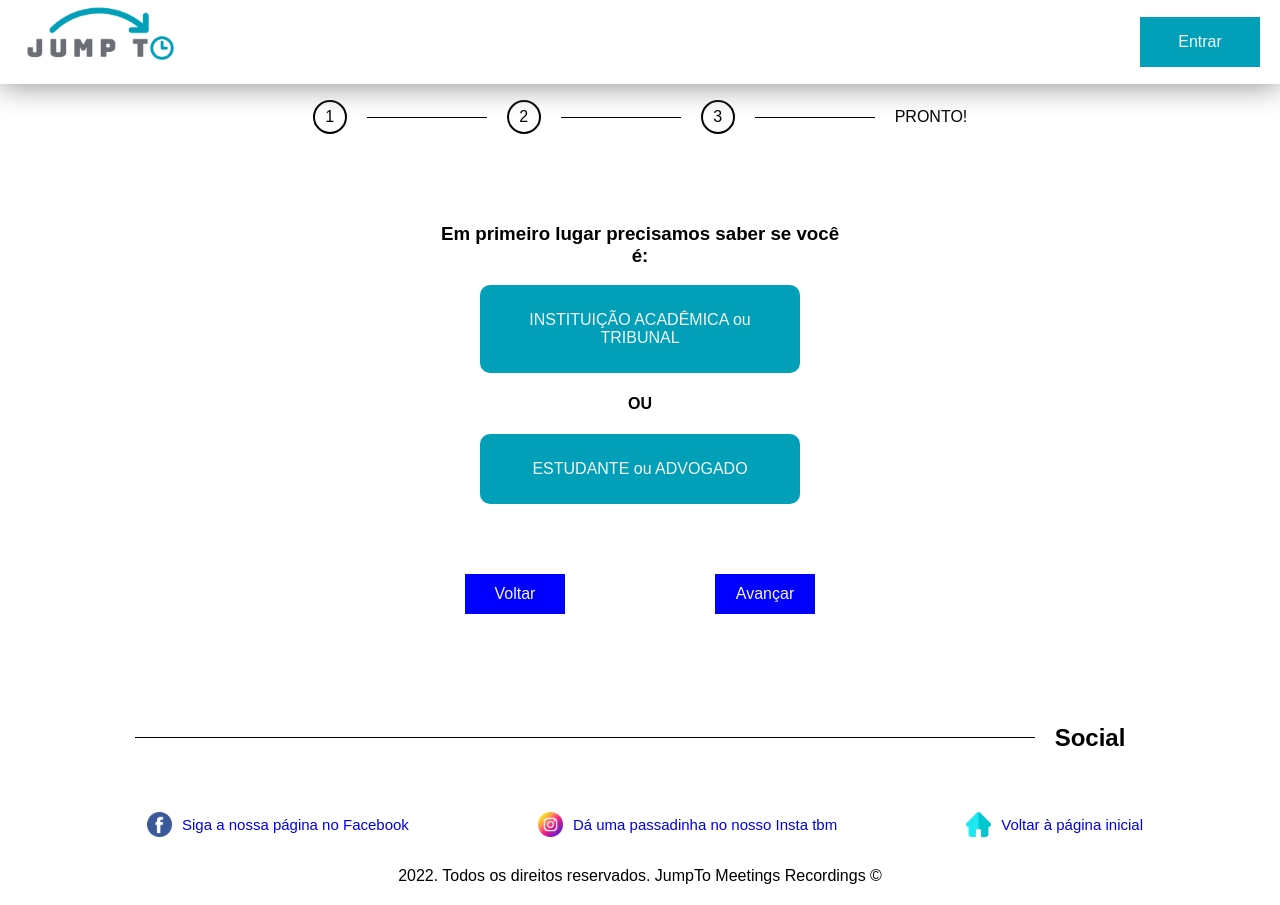
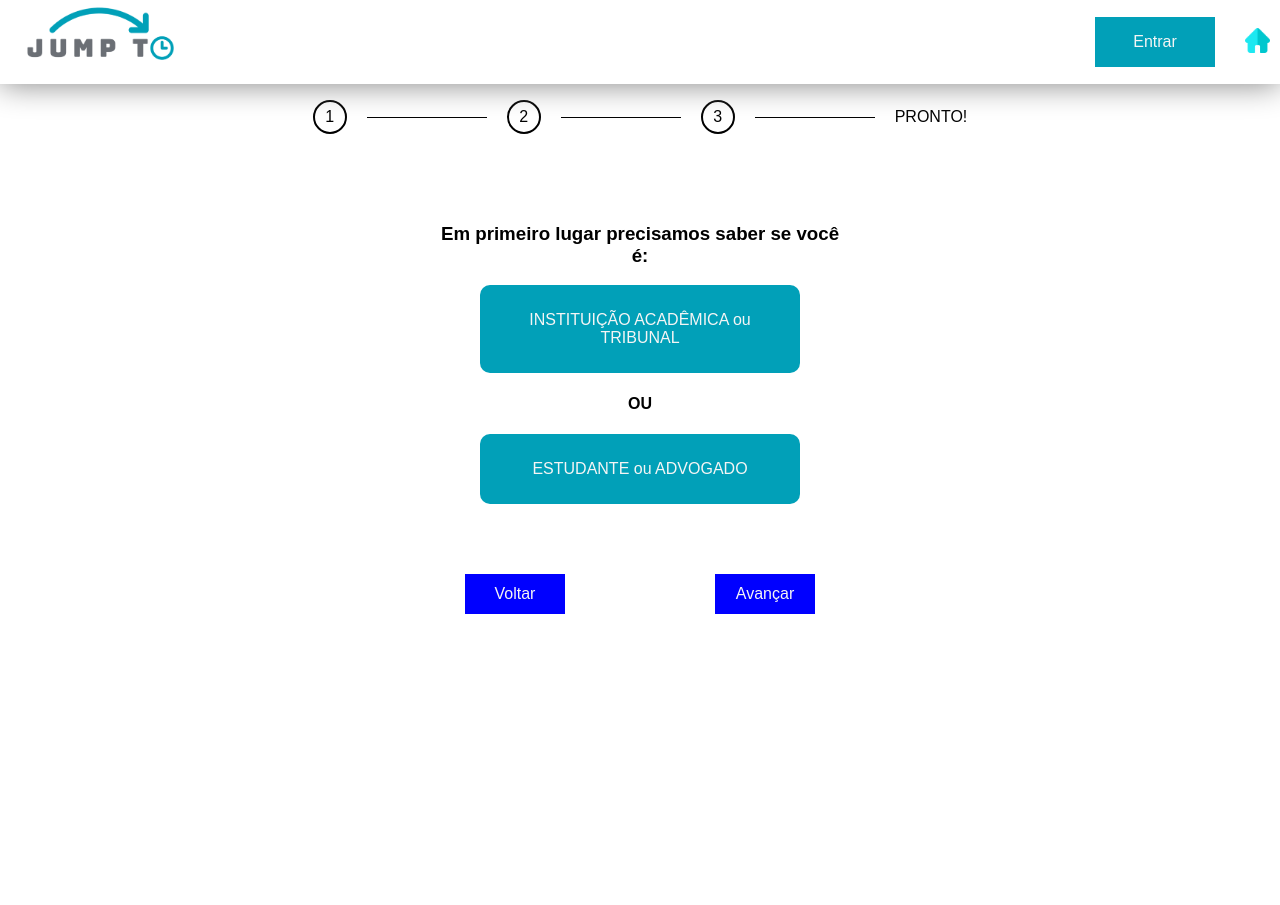
Before and after one commit to anonyblast/JumpTo_Meetings_Recordings, a website: page pages/signup_page.html in a window 1280 px wide. After the commit the page ends 800 px from the top, so only its background shows below. Drawn offline with Linux system fonts and the light colour scheme.

Commit message:
Removing footer and adding home icon in navbar - signup page

```diff
--- a/pages/signup_page.html
+++ b/pages/signup_page.html
@@ -14,8 +14,15 @@
         <div class="logo_jumpto">
             <img src="/img/1644522041219.png" alt="" srcset="" class="logo_jumpto_img">
         </div>
-        <div class="signup">
-            <a href="/pages/login_page.html"><p class="signuptext">Entrar</p></a>
+        <div class="back_to_home">
+            <div class="signup">
+                <a href="/pages/login_page.html"><p class="signuptext">Entrar</p></a>
+            </div>
+            <div class="social_item">
+                <a href="http://">
+                    <img src="/img/home.png" alt="" class="img_social">
+                </a>
+            </div>
         </div>
     </header>
     <div class="container">
@@ -90,29 +97,5 @@
             </div>
         </div>
     </div>
-    <div class="social_and_development">
-        <div class="fictional_line">
-        </div>
-        <h2>Social</h2>
-    </div>
-    <footer class="aditional_informations">
-        <div class="social">
-            <div class="social_item">
-                <img src="/img/facebook.png" alt="" class="img_social">
-                <a href="http://">Siga a nossa página no Facebook</a>
-            </div>
-            <div class="social_item">
-                <img src="/img/instagram.png" alt="" class="img_social">
-                <a href="http://">Dá uma passadinha no nosso Insta tbm</a>
-            </div>
-            <div class="social_item">
-                <img src="/img/home.png" alt="" class="img_social">
-                <a href="http://">Voltar à página inicial</a>
-            </div>
-        </div>
-        <div class="development">
-            <p>2022. Todos os direitos reservados. JumpTo Meetings Recordings ©</p>
-        </div>
-    </footer>
 </body>
 </html>
--- a/style/style_signup_page.css
+++ b/style/style_signup_page.css
@@ -5,6 +5,11 @@
     align-items: center;
     justify-content: center;
     font-family: sans-serif;
+}
+
+.back_to_home {
+    display: flex;
+    flex-direction: row;
 }
 
 .road_steps {
```
